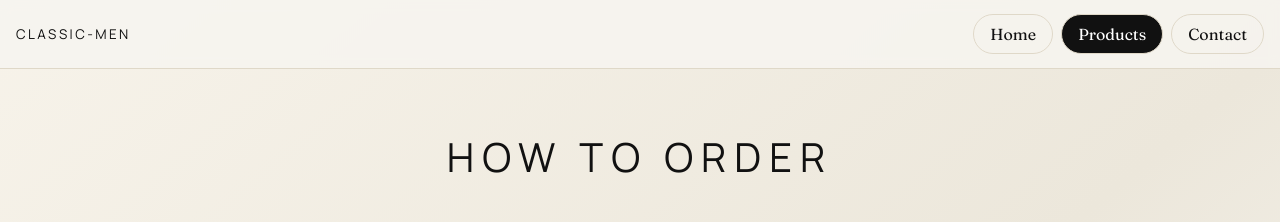
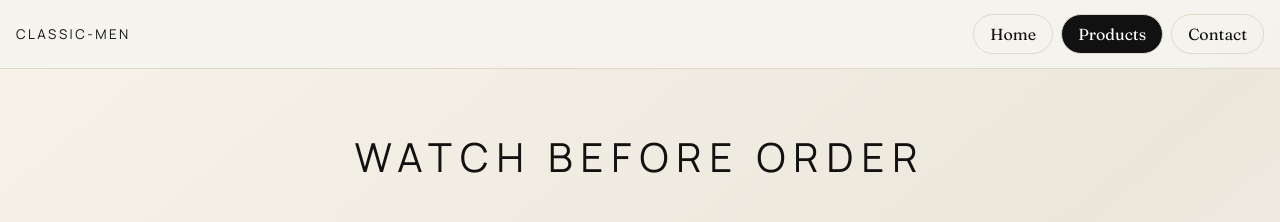
Before and after one commit to kev-69/classic-men, a React (Vite) app in the folder client/: page / in a window 1280 px wide. Both pictures are taken after a click on the button "Products". Shown: the top 222 px of the page. Built offline with nearby package versions, Linux system fonts and the light colour scheme; no server answers.

Commit message:
fix: update eyebrow text in ProductsPage component to "Watch Before Order"

```diff
--- a/client/src/components/pages/ProductsPage.tsx
+++ b/client/src/components/pages/ProductsPage.tsx
@@ -18,7 +18,7 @@ export function ProductsPage({
   return (
     <main className="page products-page">
       <section className="products-video">
-        <p className="eyebrow">How To Order</p>
+        <p className="eyebrow">Watch Before Order</p>
         <div className="video-card">
           {landingVideoUrl ? (
             <video autoPlay loop playsInline muted controls>
```
